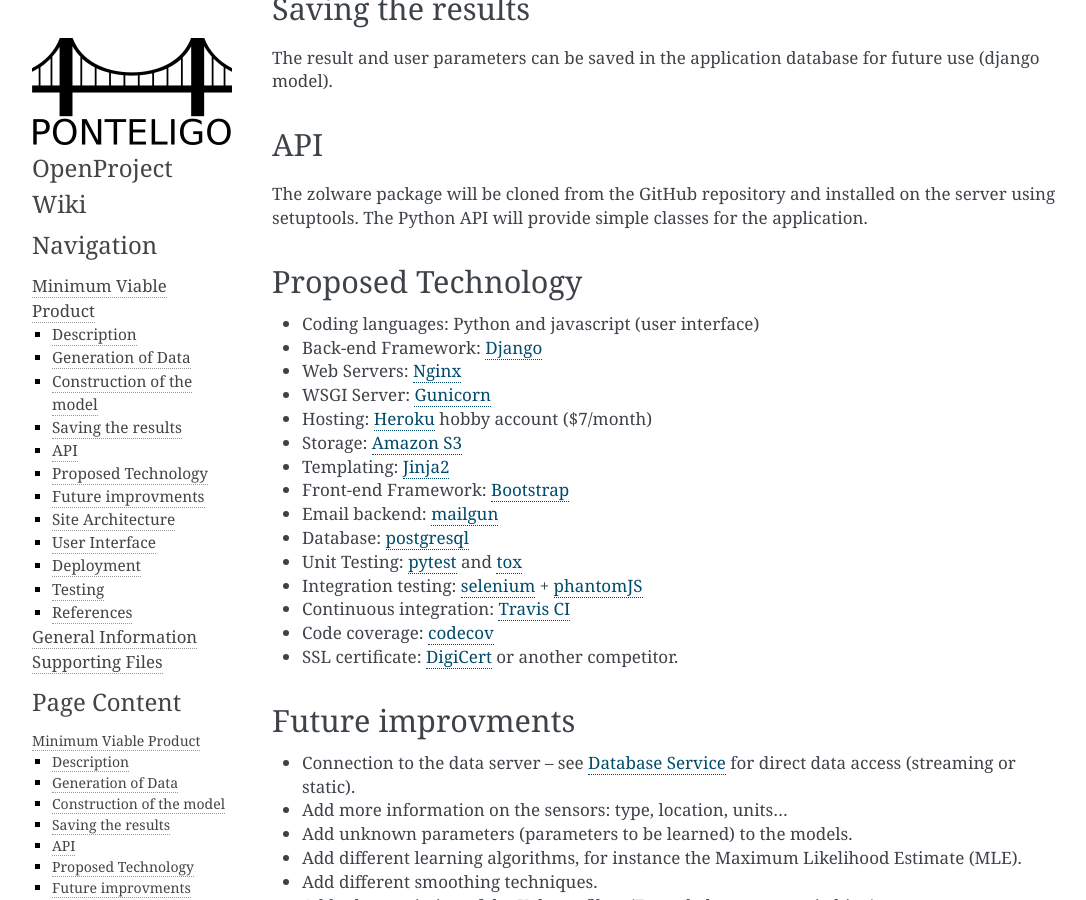
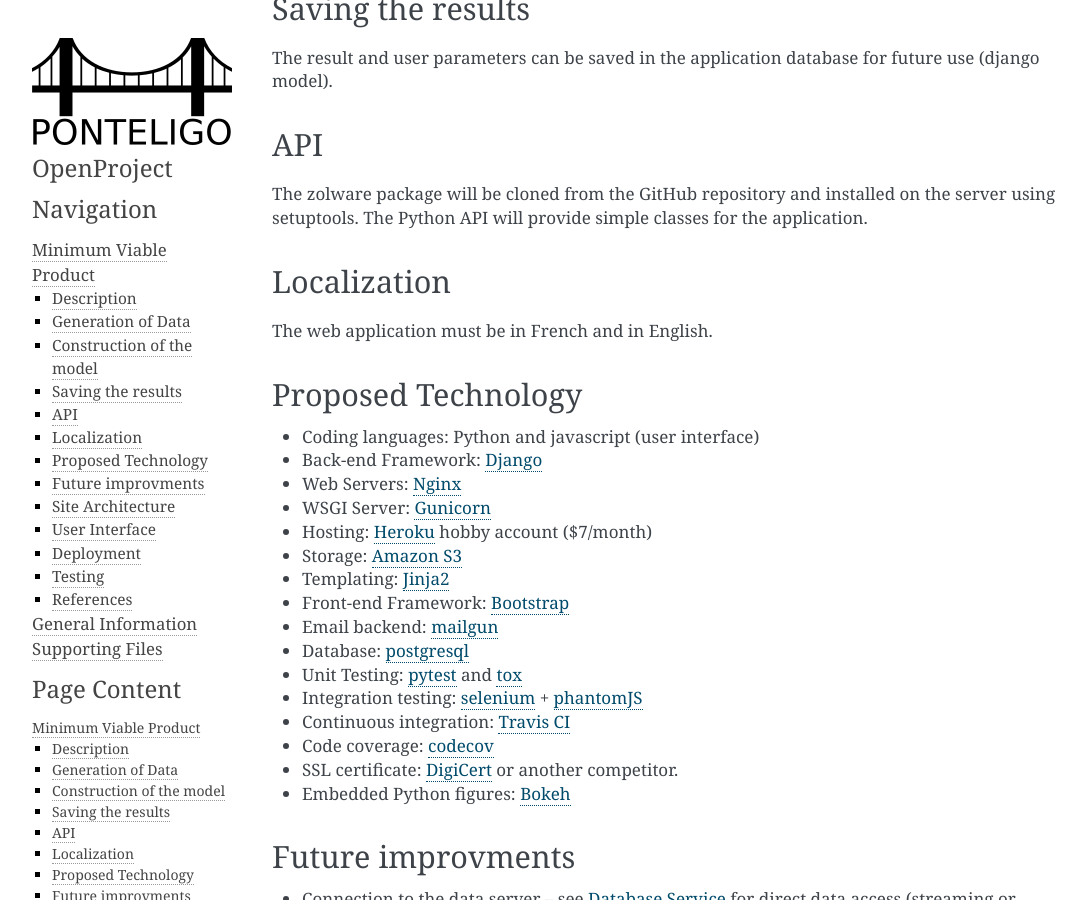
Before and after one commit to zolware/specsPonteligo, a Sphinx documentation site: the page built from doc/mvp.rst, in a window 1280 px wide and 900 px high, scrolled down 1582 px. Shown: the whole window, without its empty margins (18-1104 px from the left). Built offline with Sphinx 7.4.7, drawn with Linux system fonts in a browser that asks for light colours; some of the changed text lies outside the part shown.

Commit message:
Added some useful links.

```diff
--- a/doc/_templates/link.html
+++ b/doc/_templates/link.html
@@ -1,2 +1,2 @@
 
-<h3><a href="https://www.openproject.org">OpenProject Wiki</a></h3>
+<h3><a href="http://pm.zolware.com/projects/pontelligo-product">OpenProject</a></h3>
--- a/doc/mvp.rst
+++ b/doc/mvp.rst
@@ -74,6 +74,12 @@
 The zolware package will be cloned from the GitHub repository and installed on the server using setuptools. The Python API will provide simple classes for the application.
 
 
+Localization
+------------
+
+The web application must be in French and in English.
+
+
 Proposed Technology
 -------------------
 
@@ -92,6 +98,7 @@
 - Continuous integration: `Travis CI <https://travis-ci.org>`_
 - Code coverage: `codecov <https://codecov.io>`_
 - SSL certificate: `DigiCert <https://www.digicert.com>`_ or another competitor.
+- Embedded Python figures: `Bokeh <http://bokeh.pydata.org/en/latest/>`_
 
 
 Future improvments
@@ -114,9 +121,9 @@
 
 .. figure:: ../images/mvp_architecture.svg
     :name: f_architecture
-    :width: 775px
+    :width: 600px
     :align: center
-    :height: 600px
+    :height: 450px
     :alt: alternate text
     :figclass: align-center
 
```
Also changed, not shown: other parts of doc/mvp.rst (+1 -1 lines), images/mvp_architecture.svg, 1 other file.
